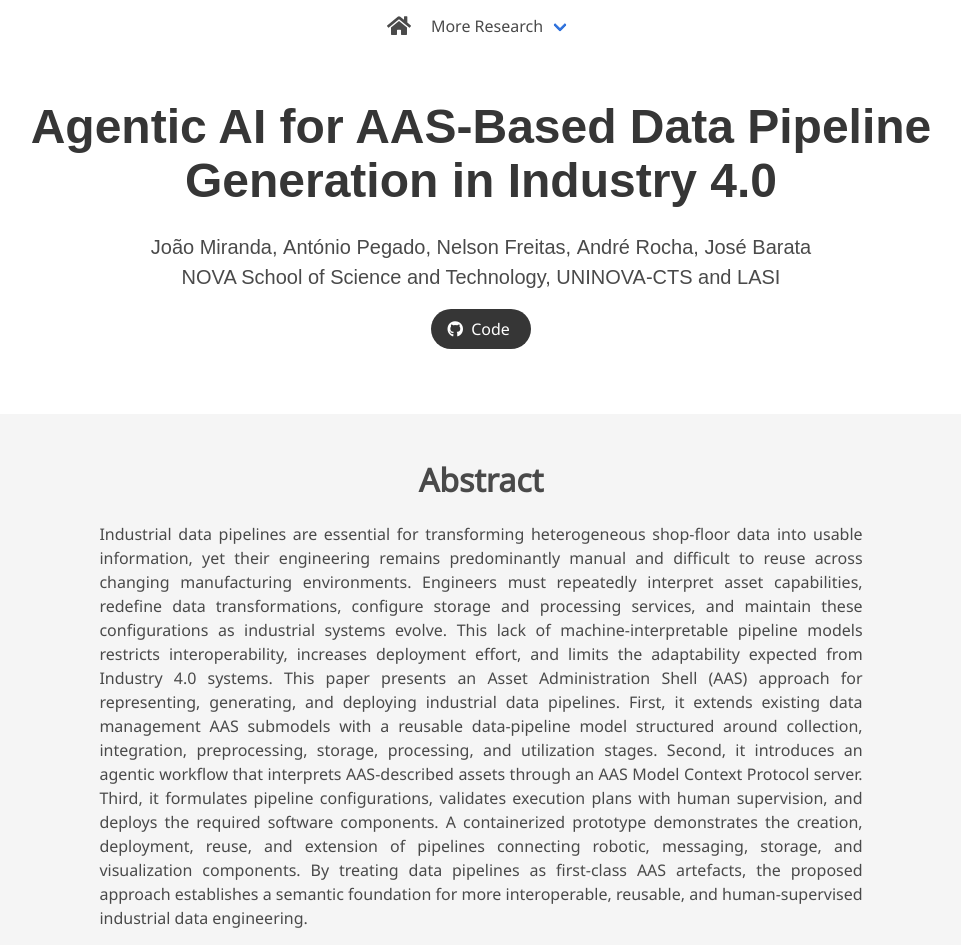
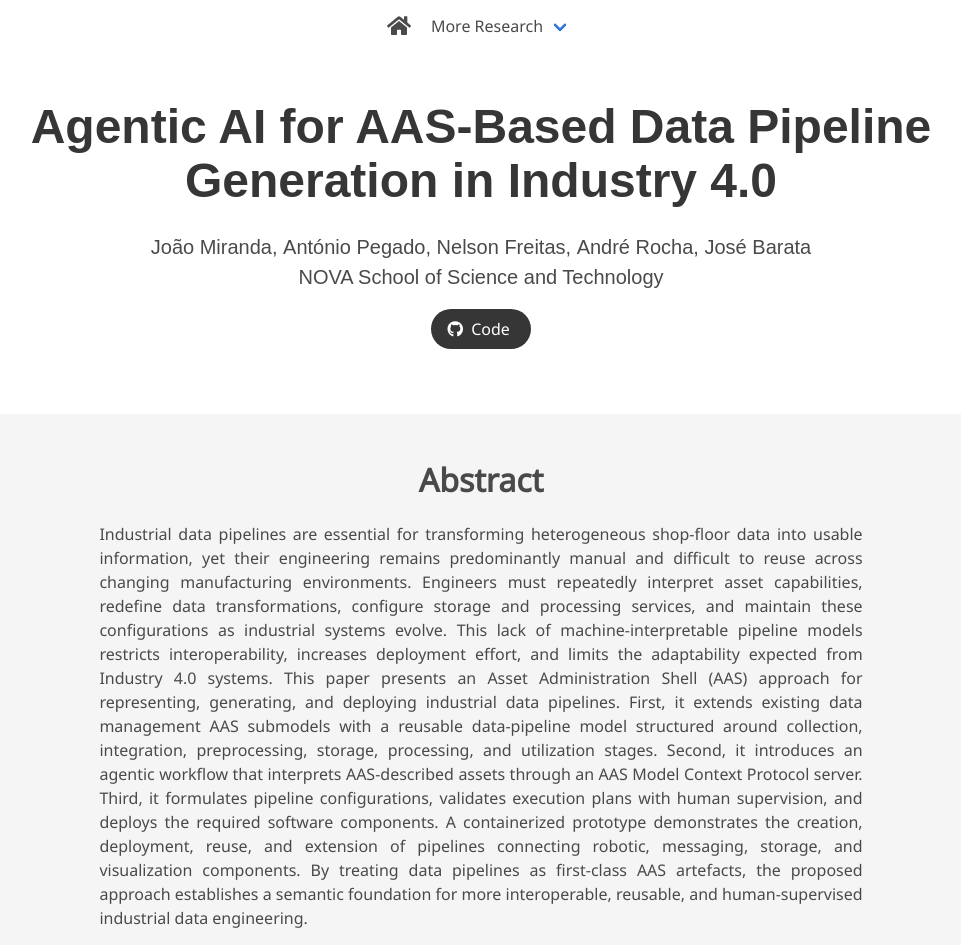
Before and after one commit to NOVA-RICS-Open-Lab/agentic-data-pipelines, a plain HTML site: page index.html in a window 1280 px wide. Shown: the top 945 px of the page, without its empty margins (159-1120 px from the left). Drawn offline with nearby package versions, Linux system fonts and the light colour scheme; some icons are missing; a web font is replaced by a local one.

Commit message:
readme fix #3

```diff
--- a/index.html
+++ b/index.html
@@ -89,7 +89,7 @@
               </div>
 
               <div class="is-size-5 publication-authors">
-                <span class="author-block">NOVA School of Science and Technology, UNINOVA-CTS and LASI</span>
+                <span class="author-block">NOVA School of Science and Technology</span>
               </div>
 
               <div class="column has-text-centered">
```
